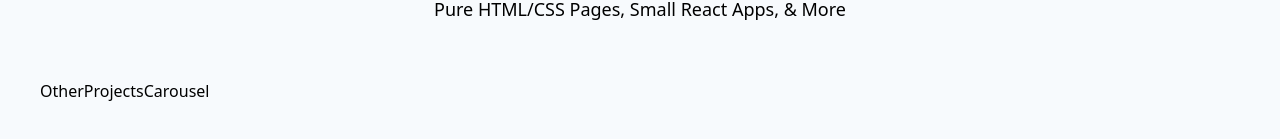
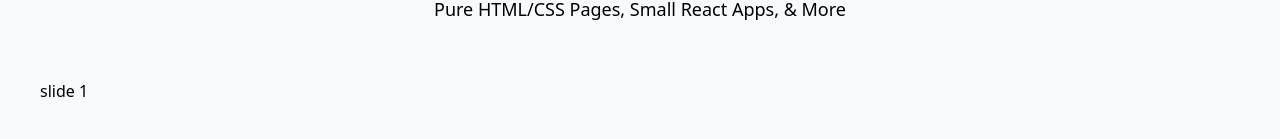
Before and after one commit to alanbacay02/personal-portfolio, a React (Create React App) app: page / in a window 1280 px wide. Shown: the part 2410-2549 px from the top of the page. Built offline with nearby package versions, Linux system fonts and the light colour scheme.

Commit message:
Imports embla carousel to OtherProjectsCarousel and sets up a simple carousel

```diff
--- a/src/components/OtherProjectsCarousel.jsx
+++ b/src/components/OtherProjectsCarousel.jsx
@@ -1,8 +1,17 @@
 import React from 'react'
+import useEmblaCarousel from 'embla-carousel-react'
 
 const OtherProjectsCarousel = () => {
+  const [emblaRef] = useEmblaCarousel()
+
   return (
-    <div>OtherProjectsCarousel</div>
+    <div className='embla overflow-hidden w-fit h-fit' ref={emblaRef}>
+      <div className='embla__container flex'>
+        <div className='embla__project__slide'>
+          slide 1
+        </div>
+      </div>
+    </div>
   )
 }
 
--- a/src/index.css
+++ b/src/index.css
@@ -6,6 +6,11 @@
 
 body {
   background-color: #f7fafd;
+}
+
+.embla__project__slide {
+  flex: 0 0 100%;
+  min-width: 0;
 }
 
 /* CSS CODE FOR Navbar2.jsx */
```
